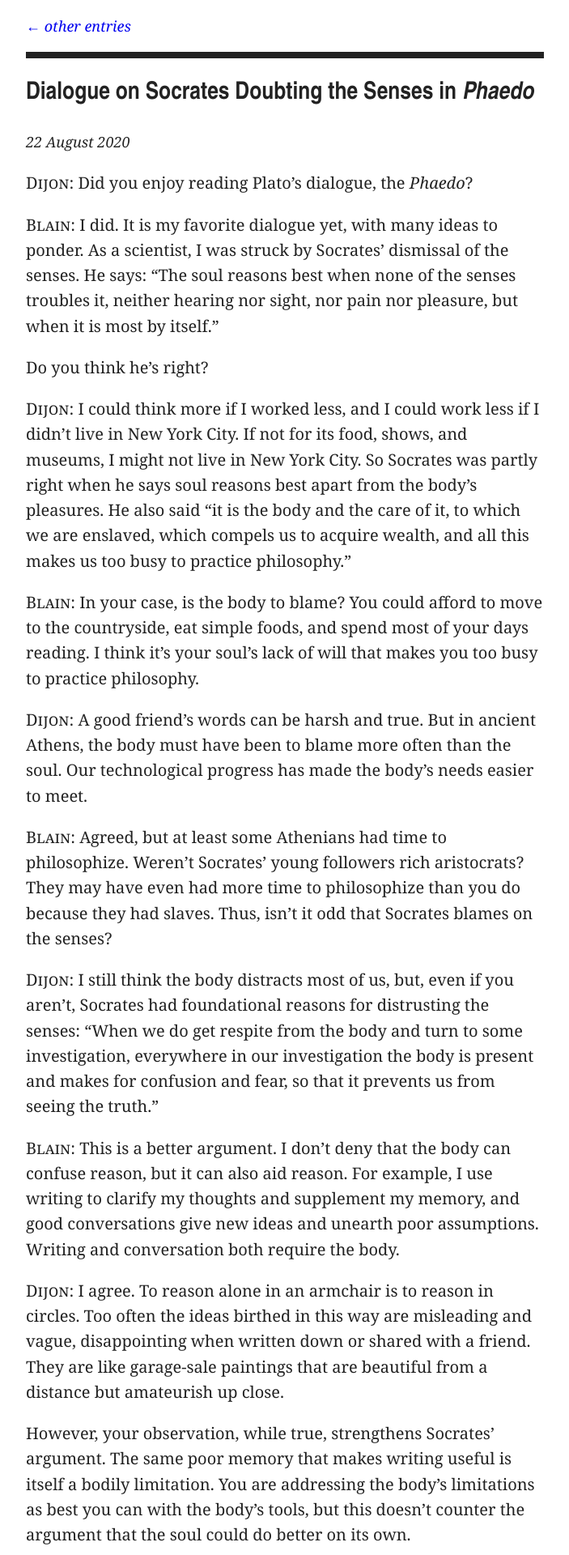
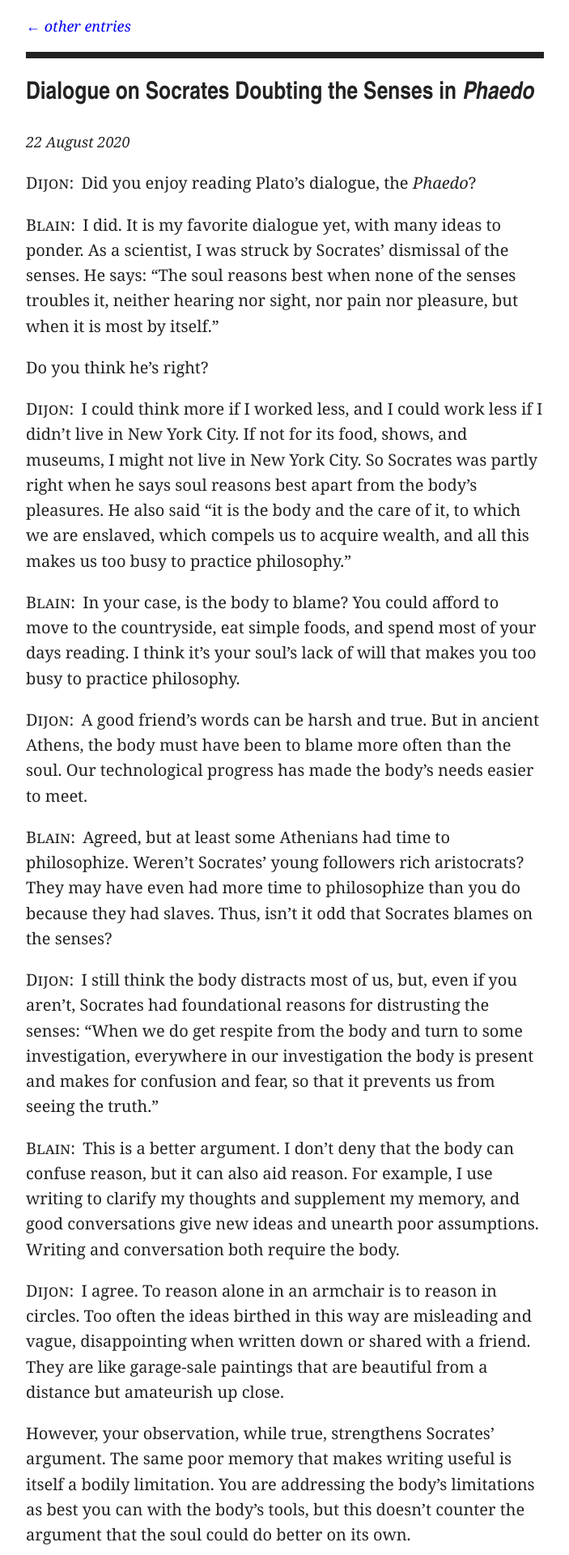
Before and after one commit to artsandmetaphysics/goodlifeodyssey, a Jekyll site: the page built from _meditations/dialogue-on-socrates-doubting-the-senses-in-phaedo.md, in a window 1280 px wide. Shown: the top 1920 px of the page at 81% size, without its empty margins (288-991 px from the left). Built offline with Jekyll 4.4.1, drawn with Linux system fonts in a browser that asks for light colours.

Commit message:
Add a bit more space after dialogue names

```diff
--- a/_includes/stylesheet.css
+++ b/_includes/stylesheet.css
@@ -87,6 +87,7 @@ strong {
 
 .sc {
   font-variant: small-caps;
+  margin-right: 0.2rem;
 }
 
 blockquote {
```
Also changed, not shown: _includes/stylesheet.min.css.
